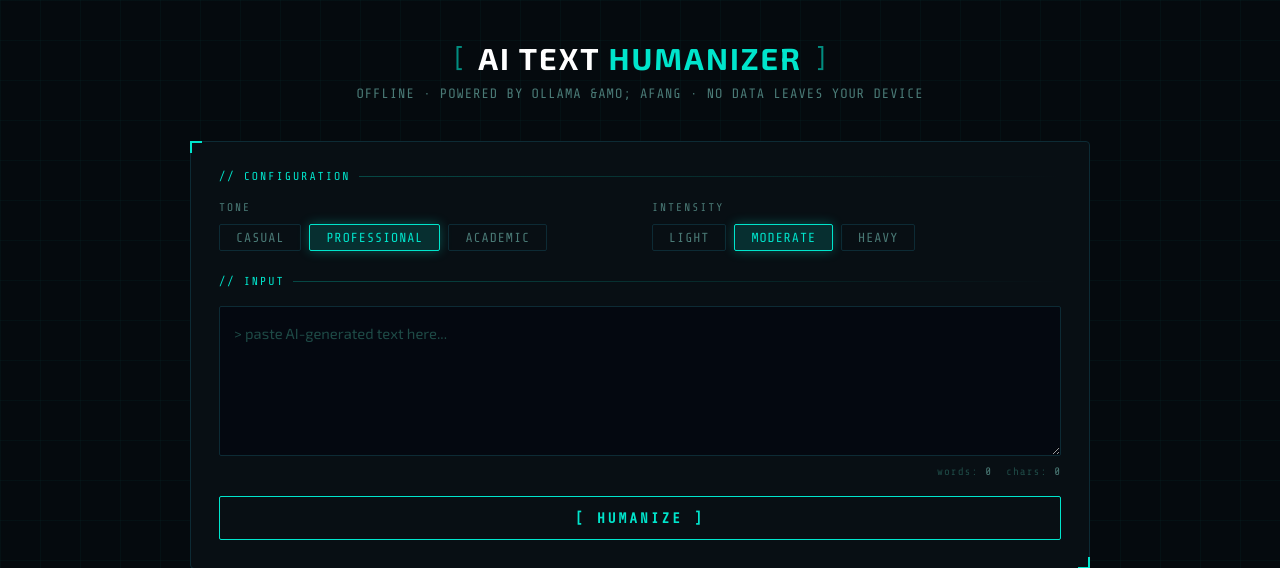
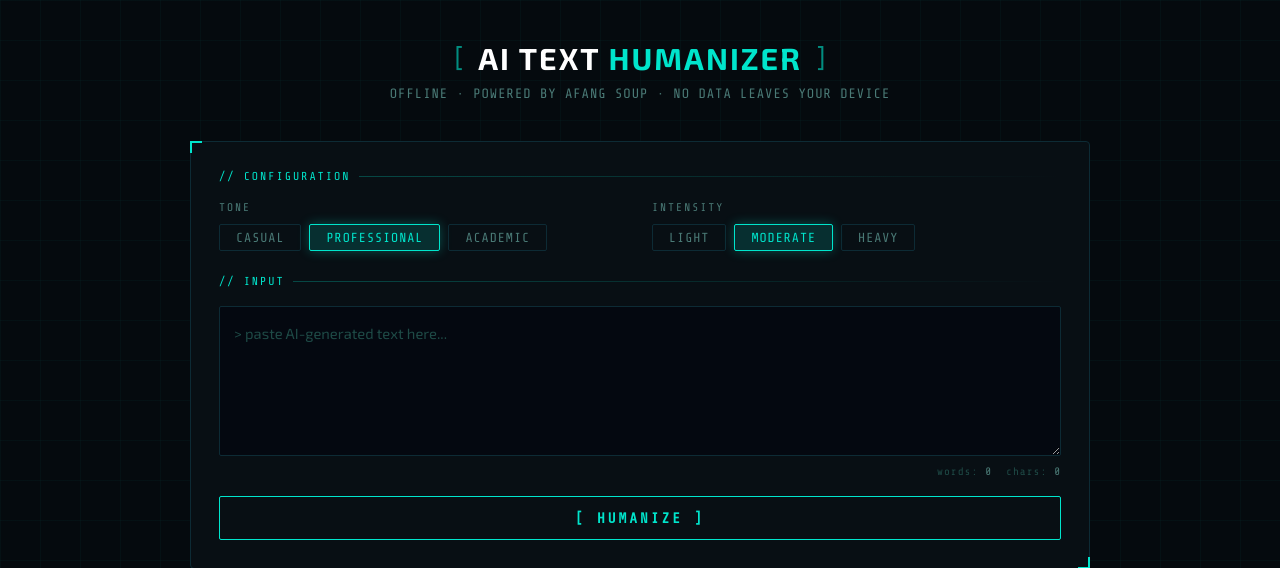
Before and after one commit to JoshuaEkanem/ai-text-humanizer, a Flask app: page / in a window 1280 px wide. Shown: the top 568 px of the page. Run offline with Flask 3, Linux system fonts and the light colour scheme.

Commit message:
Phase 5: complete — executable, launcher, final README

```diff
--- a/templates/index.html
+++ b/templates/index.html
@@ -314,7 +314,7 @@
       <h1>AI Text <span>Humanizer</span></h1>
       <span class="bracket">]</span>
     </div>
-    <p>Offline · Powered by Ollama &amo; Afang · No data leaves your device</p>
+    <p>Offline · Powered by Afang Soup · No data leaves your device</p>
   </header>
 
   <!-- Settings + Input card -->
```
